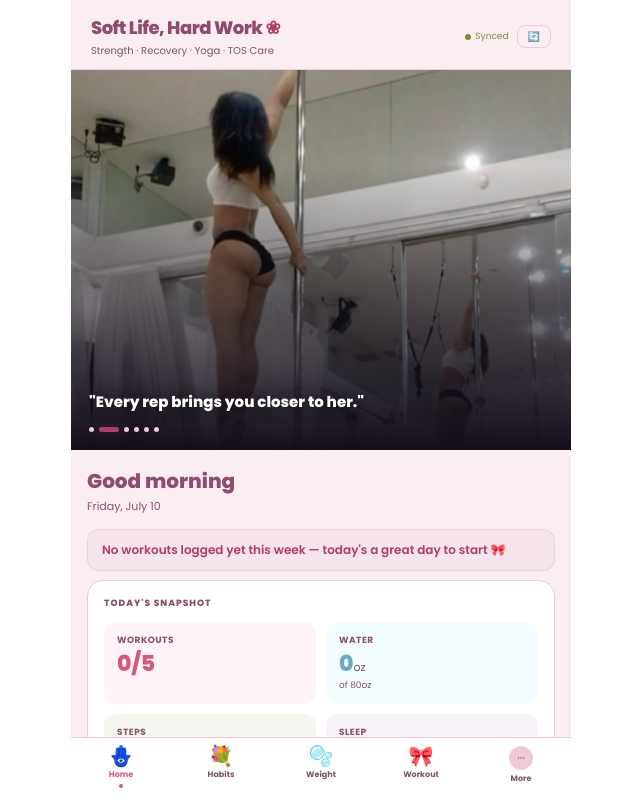
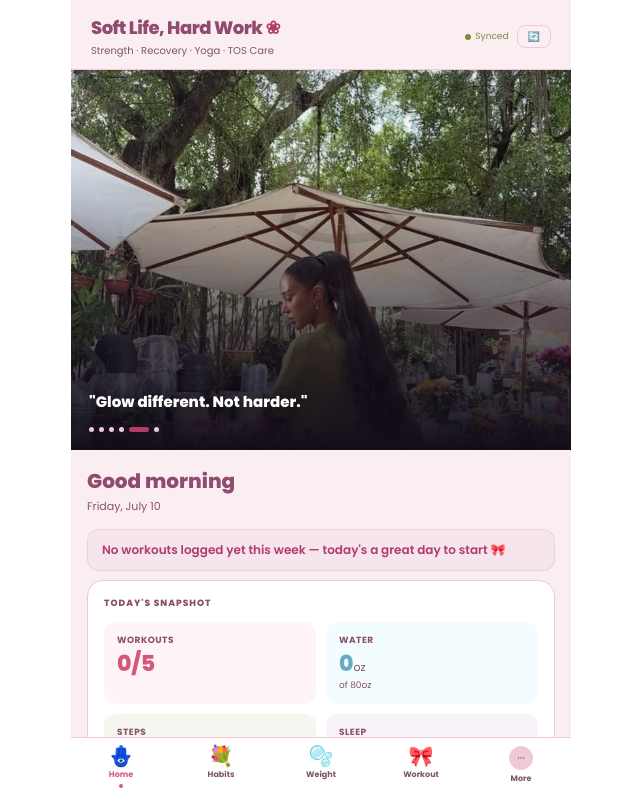
Before and after one commit to jailenevcruz-design/final1, a React (Vite) app: page / in a window 1280 px wide. Shown: the whole page, without its empty margins (319-959 px from the left). Built offline with nearby package versions, Linux system fonts and the light colour scheme; no server answers; the database is empty.

Commit message:
Add files via upload

```diff
--- a/src/App.jsx
+++ b/src/App.jsx
@@ -1447,8 +1447,6 @@ function YogaTab({ markTodayDots }) {
 
 // ─── MAIN APP ─────────────────────────────────────────────────────────────────
 function HomeTab({ weeklyWorkouts, weeklyHistory, foodTotals, waterOz, dailyStats, weightLog, setActiveTab }) {
-  const [slide, setSlide] = useState(0);
-  const [weather, setWeather] = useState(null);
   const CAROUSEL = [
     { src: "/images/IMG_7875.jpeg", pos: "center 40%", quote: '"She is fierce. She is strong. She is her own goal."' },
     { src: "/images/IMG_7872.jpeg", pos: "center 20%", quote: '"Every rep brings you closer to her."' },
@@ -1457,6 +1455,8 @@ function HomeTab({ weeklyWorkouts, weeklyHistory, foodTotals, waterOz, dailyStat
     { src: "/images/IMG_9302.JPG",  pos: "center 25%", quote: '"Glow different. Not harder."' },
     { src: "/images/IMG_9300.JPG",  pos: "center 20%", quote: '"She didn\'t just wish — she got to work."' },
   ];
+  const [slide, setSlide] = useState(() => Math.floor(Math.random() * CAROUSEL.length));
+  const [weather, setWeather] = useState(null);
   useEffect(() => {
     const t = setInterval(() => setSlide(s => (s + 1) % CAROUSEL.length), 3800);
     return () => clearInterval(t);
```
